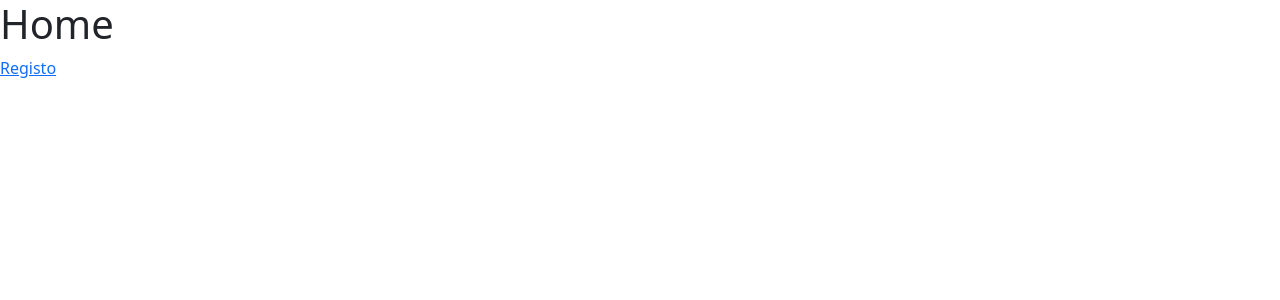
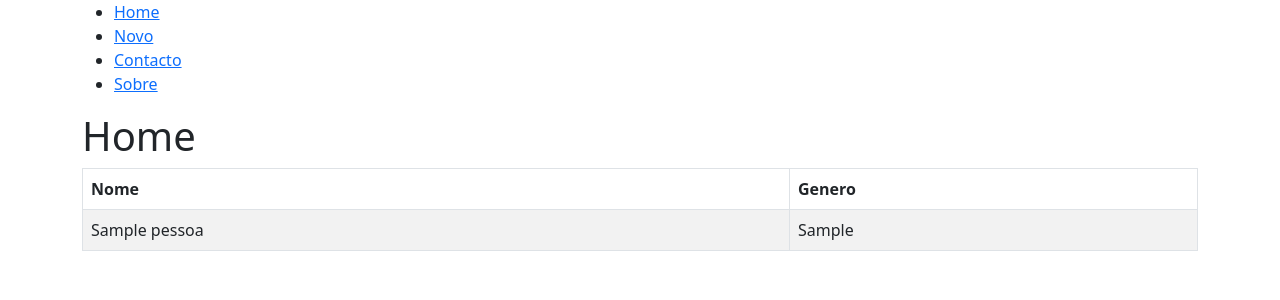
Before and after one commit to nicolau-np/python_first_app_web, a Django app: page / in a window 1280 px wide. Before the commit the part shown is almost empty. Shown: the top 300 px of the page. Run offline with Django 4.2, Linux system fonts and the light colour scheme; tables that the repository leaves empty hold one stand-in row (values such as "Sample post").

Commit message:
trabalhando no template

```diff
--- a/web/models.py
+++ b/web/models.py
@@ -5,3 +5,5 @@ from django.db import models
 class Pessoa(models.Model):
     nome = models.CharField(max_length=255)
     genero = models.CharField(max_length=12)
+
+    objectos = models.Manager()
--- a/web/templates/home.html
+++ /dev/null
@@ -1,15 +0,0 @@
-<!DOCTYPE html>
-<html lang="en">
-<head>
-    <meta charset="UTF-8">
-    <meta http-equiv="X-UA-Compatible" content="IE=edge">
-    <meta name="viewport" content="width=device-width, initial-scale=1.0">
-    <title>Home</title>
-    <link rel="stylesheet" href="https://cdn.jsdelivr.net/npm/bootstrap@5.2.3/dist/css/bootstrap.min.css" integrity="sha384-rbsA2VBKQhggwzxH7pPCaAqO46MgnOM80zW1RWuH61DGLwZJEdK2Kadq2F9CUG65" crossorigin="anonymous">
-</head>
-<body>
-    <h1>Home</h1>
-    <a href="/registo">Registo</a>
-    <script src="https://cdn.jsdelivr.net/npm/bootstrap@5.2.3/dist/js/bootstrap.min.js" integrity="sha384-cuYeSxntonz0PPNlHhBs68uyIAVpIIOZZ5JqeqvYYIcEL727kskC66kF92t6Xl2V" crossorigin="anonymous"></script>
-</body>
-</html>
--- /dev/null
+++ b/web/templates/web/_layouts/base.html
@@ -0,0 +1,37 @@
+<!DOCTYPE html>
+<html lang="en">
+    {% load static %}
+<head>
+    <meta charset="UTF-8">
+    <meta http-equiv="X-UA-Compatible" content="IE=edge">
+    <meta name="viewport" content="width=device-width, initial-scale=1.0">
+    <title>{% block title %}  {% endblock %}</title>
+
+    <link rel="shortcut icon" href="{% static 'web/images/favicon.png' %}" type="image/x-icon"/>
+    <link rel="stylesheet" href="{% static 'web/css/style.css' %}" />
+    <link rel="stylesheet" href="https://cdn.jsdelivr.net/npm/bootstrap@5.2.3/dist/css/bootstrap.min.css" integrity="sha384-rbsA2VBKQhggwzxH7pPCaAqO46MgnOM80zW1RWuH61DGLwZJEdK2Kadq2F9CUG65" crossorigin="anonymous">
+    {% block styles %} {% endblock %}
+</head>
+<body>
+    <div class="container">
+        <header>
+            <ul>
+                <li><a href="/">Home</a></li>
+                <li><a href="/registo">Novo</a></li>
+                <li><a href="/contacto">Contacto</a></li>
+                <li><a href="/sobre">Sobre</a></li>
+            </ul>
+        </header>
+        <main>
+            {% block content %} {% endblock %}
+        </main>
+        <footer>
+
+        </footer>
+    </div>
+
+    <script src="{% static 'web/js/script.js' %}"></script>
+    <script src="https://cdn.jsdelivr.net/npm/bootstrap@5.2.3/dist/js/bootstrap.min.js" integrity="sha384-cuYeSxntonz0PPNlHhBs68uyIAVpIIOZZ5JqeqvYYIcEL727kskC66kF92t6Xl2V" crossorigin="anonymous"></script>
+    {% block scripts %} {% endblock %}
+</body>
+</html>
--- /dev/null
+++ b/web/templates/web/home.html
@@ -0,0 +1,26 @@
+{% extends 'web/_layouts/base.html' %}
+{% block title %}Página Inicial{% endblock %}
+
+{% block content %}
+<div class="content">
+    <h1>Home</h1>
+   <div class="table-responsive">
+    <table class="table table-bordered table-striped">
+        <thead>
+            <tr>
+                <th>Nome</th>
+                <th>Genero</th>
+            </tr>
+        </thead>
+        <tbody>
+            {% for pessoa in pessoas %}
+            <tr>
+                <td>{{ pessoa.nome }}</td>
+                <td>{{ pessoa.genero }}</td>
+            </tr>
+            {% endfor %}
+        </tbody>
+    </table>
+   </div>
+</div>
+{% endblock %}
--- a/web/views.py
+++ b/web/views.py
@@ -2,16 +2,18 @@ from django.shortcuts import render
 from .models import Pessoa
 
 def home(request):
-    return render(request, 'home.html')
+    pessoas = Pessoa.objectos.all()
+    data = {'pessoas': pessoas}
+    return render(request, 'web/home.html', data)
 
 def sobre(request):
-    return render(request, 'sobre.html')
+    return render(request, 'web/sobre.html')
 
 def contacto(request):
-    return render(request, 'contacto.html')
+    return render(request, 'web/contacto.html')
 
 def registo(request):
-    return render(request, 'user/registo.html')
+    return render(request, 'web/user/registo.html')
 
 def salvar(request):
     nome = request.POST['nome']
@@ -19,4 +21,4 @@ def salvar(request):
 
     pessoa = Pessoa(nome=nome, genero=genero)
     pessoa.save()
-    return render(request, 'user/registo.html')
+    return render(request, 'web/user/registo.html')
```
Also changed, not shown: web/templates/contacto.html (deleted, +0 -14 lines), web/templates/sobre.html (deleted, +0 -14 lines), web/templates/web/contacto.html (added, +8 -0 lines), web/templates/web/sobre.html (added, +8 -0 lines), web/templates/web/user/registo.html (renamed from web/templates/user/registo.html, +7 -15 lines), web/static/web/css/style.css (added), web/static/web/js/script.js (added).
